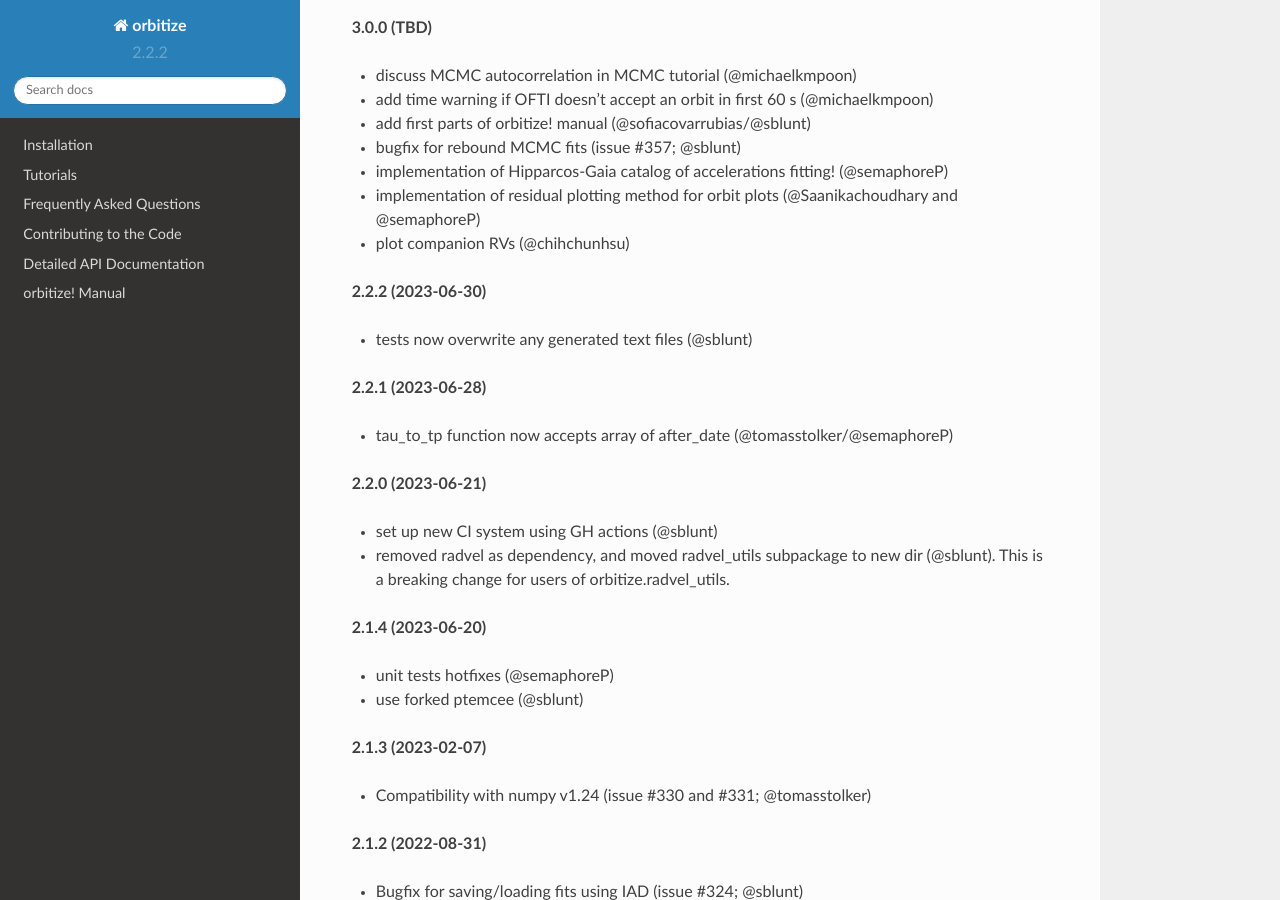
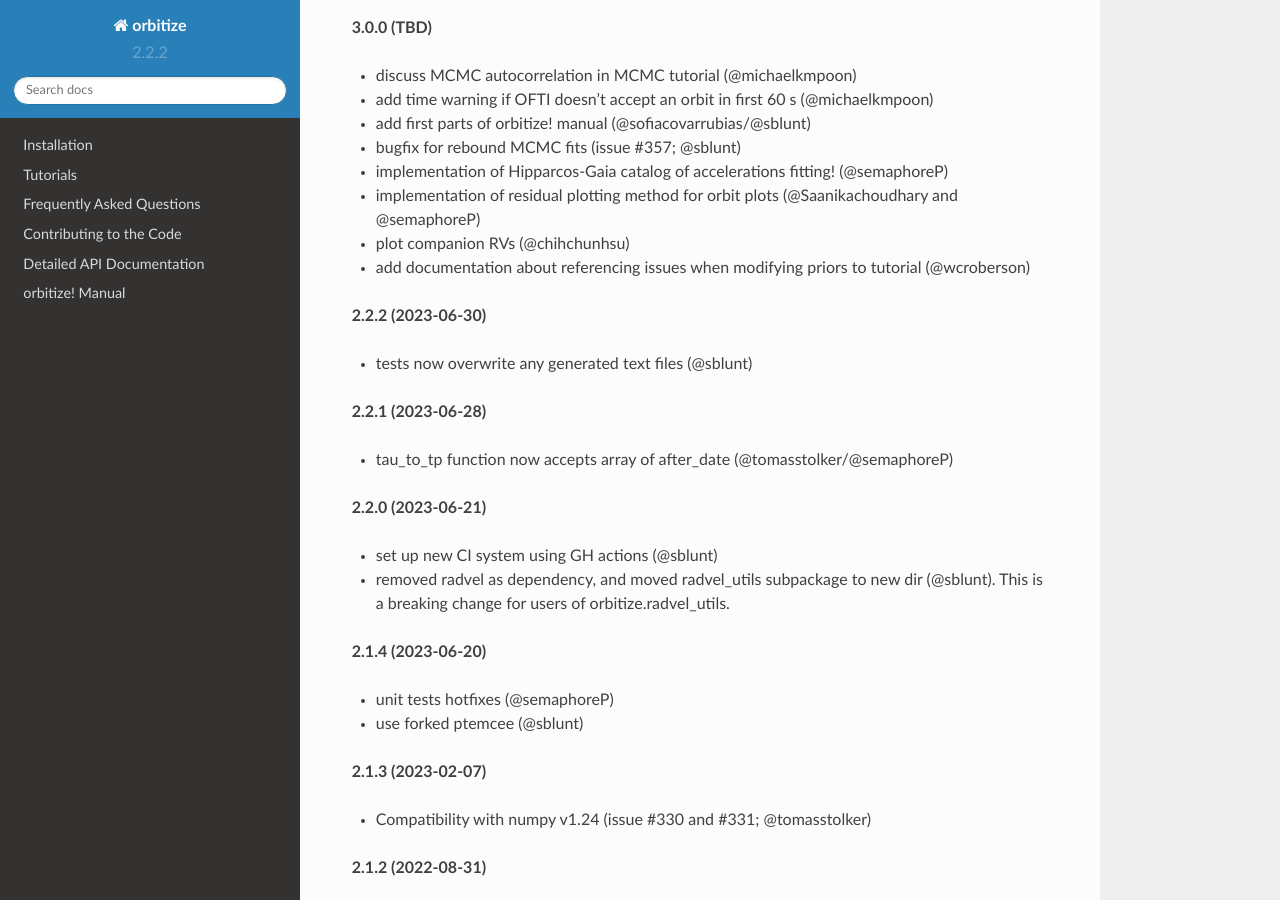
Before and after one commit to sblunt/orbitize, a Sphinx documentation site: the page built from docs/index.rst, in a window 1280 px wide and 900 px high, scrolled down 2018 px. Built offline with Sphinx 7.4.7 and the Read the Docs theme 2.0.0, drawn with Linux system fonts in a browser that asks for light colours; pages that are not in the unit, such as notebooks, are missing from menus.

Commit message:
add @wcroberson's documentation updates to changelog

```diff
--- a/docs/index.rst
+++ b/docs/index.rst
@@ -64,6 +64,7 @@ Changelog:
 - implementation of Hipparcos-Gaia catalog of accelerations fitting! (@semaphoreP)
 - implementation of residual plotting method for orbit plots (@Saanikachoudhary and @semaphoreP)
 - plot companion RVs (@chihchunhsu)
+- add documentation about referencing issues when modifying priors to tutorial (@wcroberson)
 
 **2.2.2 (2023-06-30)**
 
```
